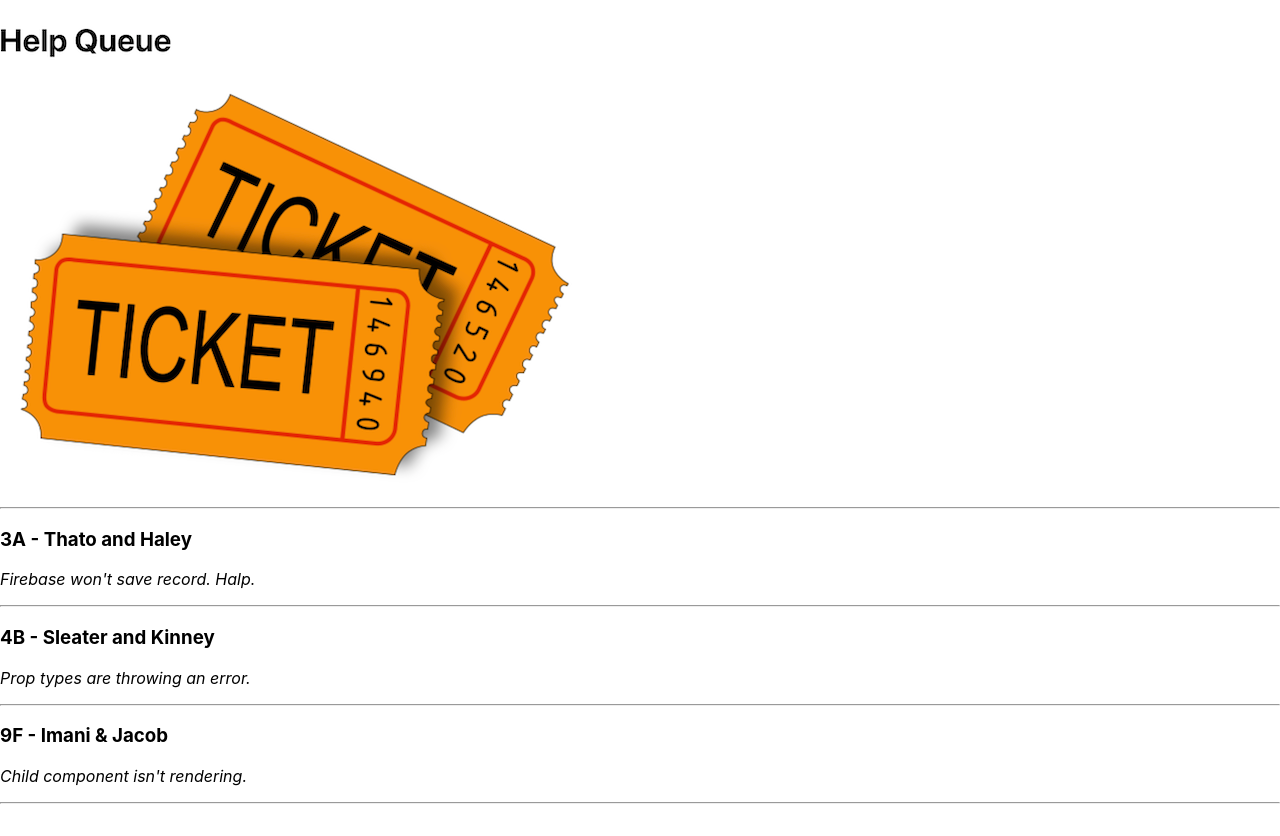
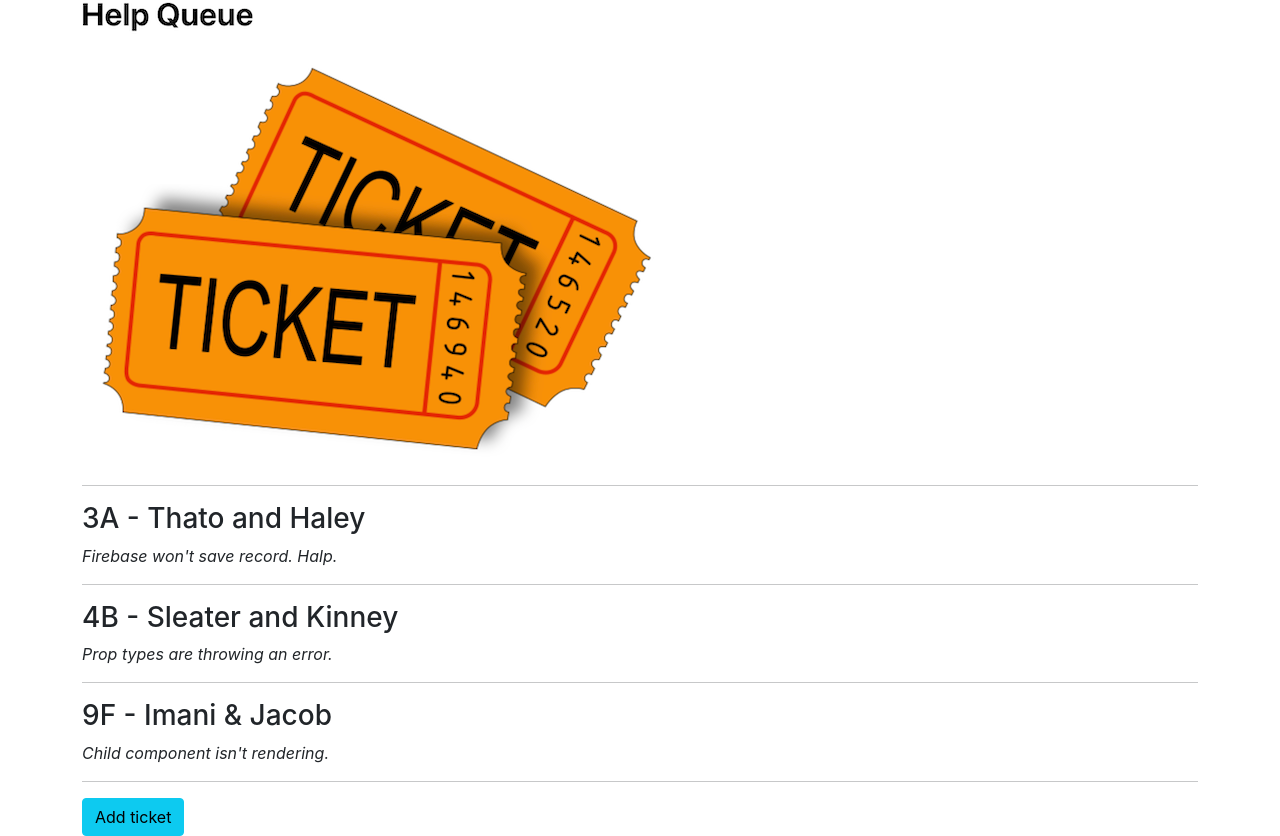
Before and after one commit to curtisbrooks678/help-queue-2.0.Solution, a React app: page / in a window 1280 px wide. Shown: the part 77-913 px from the top of the page. Before the commit the page ends 889 px from the top, so only its background shows below. Built offline with nearby package versions, Linux system fonts and the light colour scheme.

Commit message:
add form toggle button and bootstrap
Co-authored-by: Matt Casperson <mc.casperson@gmail.com>

```diff
--- a/package.json
+++ b/package.json
@@ -6,6 +6,7 @@
     "@testing-library/jest-dom": "^5.16.2",
     "@testing-library/react": "^12.1.2",
     "@testing-library/user-event": "^13.5.0",
+    "bootstrap": "^5.1.3",
     "react": "^17.0.2",
     "react-dom": "^17.0.2",
     "react-scripts": "3.2.0",
--- a/public/index.html
+++ b/public/index.html
@@ -28,7 +28,7 @@
   </head>
   <body>
     <noscript>You need to enable JavaScript to run this app.</noscript>
-    <div id="root"></div>
+    <div id="root" class="container"></div>
     <!--
       This HTML file is a template.
       If you open it directly in the browser, you will see an empty page.
--- a/src/components/App.js
+++ b/src/components/App.js
@@ -1,12 +1,12 @@
 import React from "react";
 import Header  from "./Header";
-import TicketList from "./TicketList";
+import TicketControl from "./TicketControl";
 
 function App(){
   return (
     <React.Fragment>
       <Header />
-      <TicketList />
+      <TicketControl />
     </React.Fragment>
   );
 }
--- /dev/null
+++ b/src/components/NewTicketForm.js
@@ -0,0 +1,11 @@
+import React from "react";
+
+function NewTicketForm(props){
+  return (
+    <React.Fragment>
+      <h3>This is a form.</h3>
+    </React.Fragment>
+  );
+}
+
+export default NewTicketForm;
--- /dev/null
+++ b/src/components/TicketControl.js
@@ -0,0 +1,39 @@
+import React from 'react';
+import NewTicketForm from './NewTicketForm';
+import TicketList from './TicketList';
+
+class TicketControl extends React.Component {
+
+  constructor(props) {
+    super(props);
+    this.state = {
+      formVisibleOnPage: false
+    };
+  }
+
+  handleClick = () => {
+    this.setState(prevState => ({
+      formVisibleOnPage: !prevState.formVisibleOnPage
+    }));
+  }
+
+  render(){
+    let currentlyVisibleState = null;
+    let buttonText = null;
+    if (this.state.formVisibleOnPage) {
+      currentlyVisibleState = <NewTicketForm />;
+      buttonText = "Return to ticket list";
+    } else {
+      currentlyVisibleState = <TicketList />;
+      buttonText = "Add ticket";
+    }
+    return (
+      <React.Fragment>
+        {currentlyVisibleState}
+        <button onClick={this.handleClick} class="btn btn-info">{buttonText}</button>
+      </React.Fragment>
+    );
+  }
+}
+
+export default TicketControl;
--- a/src/index.js
+++ b/src/index.js
@@ -1,3 +1,4 @@
+import 'bootstrap/dist/css/bootstrap.css';
 import React from 'react';
 import ReactDOM from 'react-dom';
 import './index.css';
```
Also changed, not shown: 1 other file.
